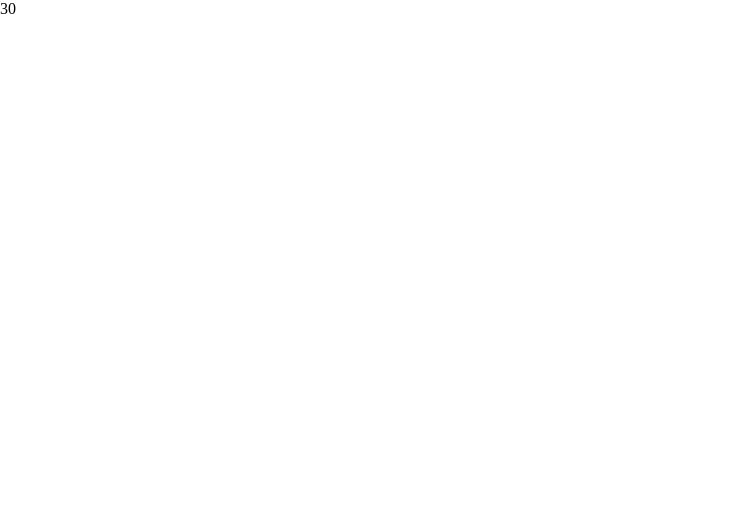
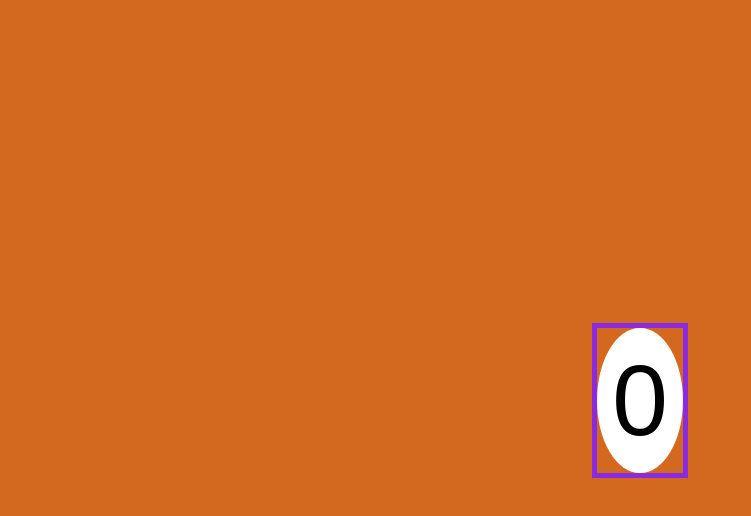
Before and after one commit to Forklein/js-simon, a plain HTML site: page index.html in a window 1280 px wide. Shown: the whole page, without its empty margins (0-751 px from the left). Drawn offline with Linux system fonts and the light colour scheme.

Commit message:
Add timer in html page

```diff
--- a/index.html
+++ b/index.html
@@ -11,8 +11,9 @@
 
 <body>
 
-
-    <p id="result"></p>
+    <div class="test">
+        <p id="result"></p>
+    </div>
 
     <script src="./js/script.js"></script>
 </body>
--- a/js/script.js
+++ b/js/script.js
@@ -14,9 +14,9 @@ il software mostra in un alert quanti e quali dei numeri da indovinare sono stat
 var cpuList = [];
 var userNumber = [];
 var resultDisplay = document.getElementById('result');
-var timer = 30;
 
-resultDisplay.innerText = timer
+var timer = 5;
+resultDisplay.innerText = timer;
 
 while (cpuList.length < 5) {
     var cpuNumber = randomNumber(20, 1);
@@ -24,15 +24,17 @@ while (cpuList.length < 5) {
         cpuList.push(cpuNumber)
     }
 }
-alert('Il computer ha generato i seguenti numeri ' + '\n' + cpuList);
+alert('Il computer ha generato i seguenti numeri ' + '\n' + cpuList + '\n' + 'Ricordali per 30 secondi');
 
-setInterval(function () {
+//? Variable for stop interval
+var stop = setInterval(my_timer, 1000);
+function my_timer() {
+    timer--;
+    resultDisplay.innerText = timer;
     if (timer === 0) {
-        //Chiedo i numeri all'utente e stoppo l'intervallo
-    } else {
-        resultDisplay.innerText = timer;
+        clearInterval(stop);
     }
-}, 1000);
+}
 
 
 
--- a/style/style.css
+++ b/style/style.css
@@ -3,3 +3,23 @@
     padding: 0;
     box-sizing: border-box;
 }
+
+body{
+    height: 100vh;
+    background-color: chocolate;
+    font-family: sans-serif;
+    display: flex;
+    justify-content: center;
+    align-items: center;
+}
+
+.test{
+    border: 5px solid blueviolet;
+}
+
+p{
+    background-color: white;
+    font-size: 100px;
+    border-radius: 50%;
+    padding: 15px;
+}
```
